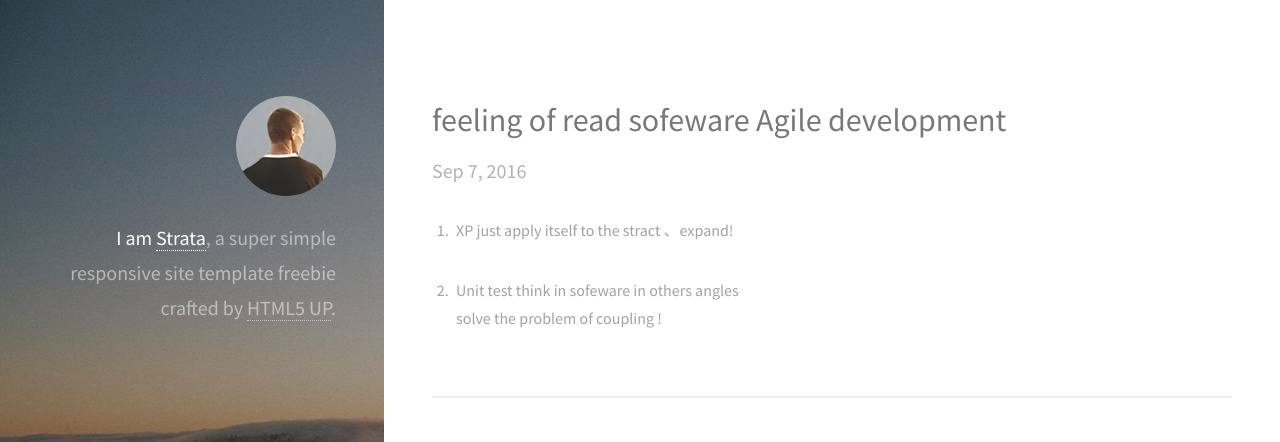
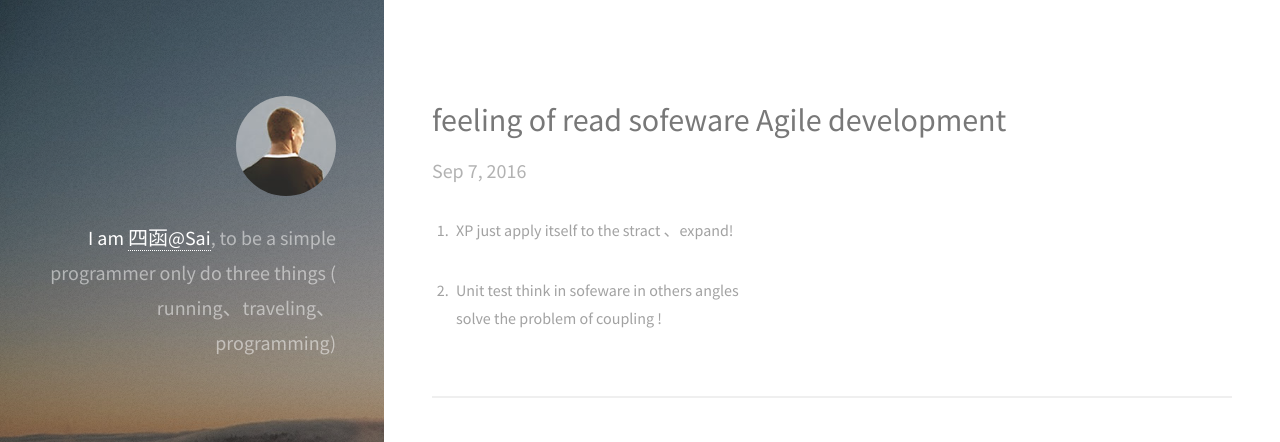
Before and after one commit to ciacy/ciacy.github.io, a Jekyll site: the page built from index.html, in a window 1280 px wide. Shown: the top 442 px of the page. Built offline with Jekyll 4.4.1, drawn with Linux system fonts in a browser that asks for light colours.

Commit message:
Update default.html

```diff
--- a/_layouts/default.html
+++ b/_layouts/default.html
@@ -22,9 +22,8 @@
 
       <header id="header">
           <a href="#" class="image avatar"><img src="/images/avatar.jpg" alt="" /></a>
-          <h1><strong>I am <a href="/">Strata</a></strong>, a super simple<br />
-          responsive site template freebie<br />
-          crafted by <a href="http://html5up.net">HTML5 UP</a>.</h1>
+          <h1><strong>I am <a href="/">四函@Sai</a></strong>, to be a simple programmer<br />
+           only  do three things ( running、traveling、programming)<br />
       </header>
 
 
```
